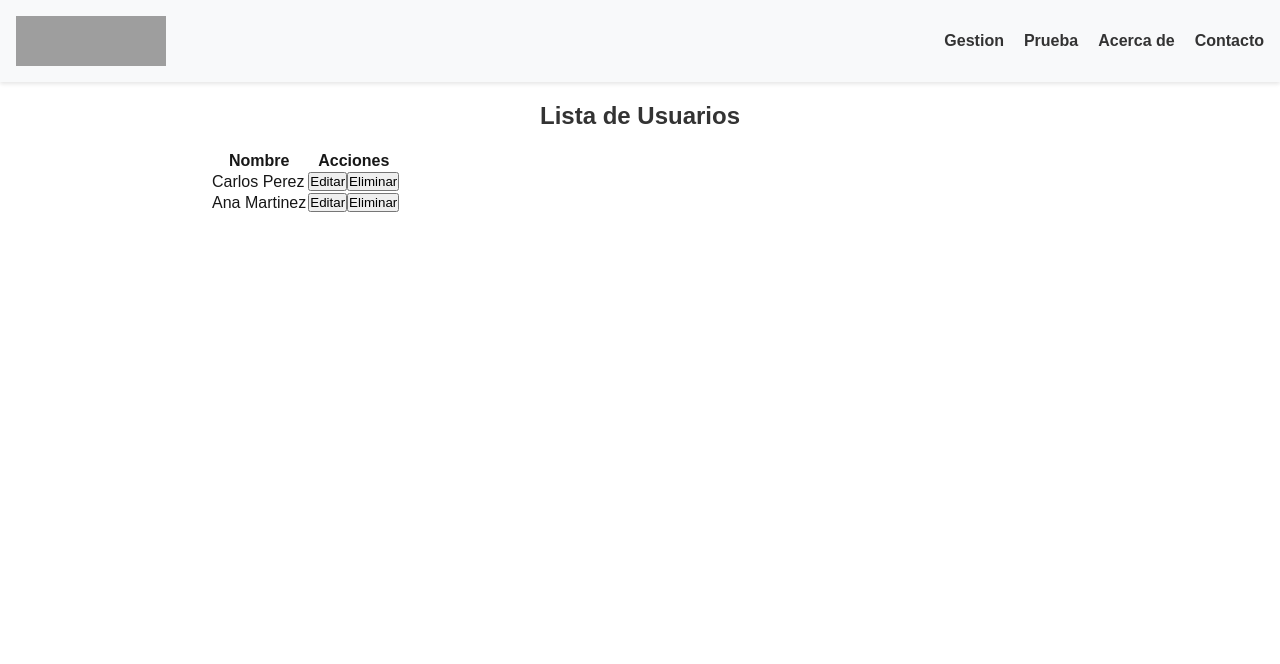
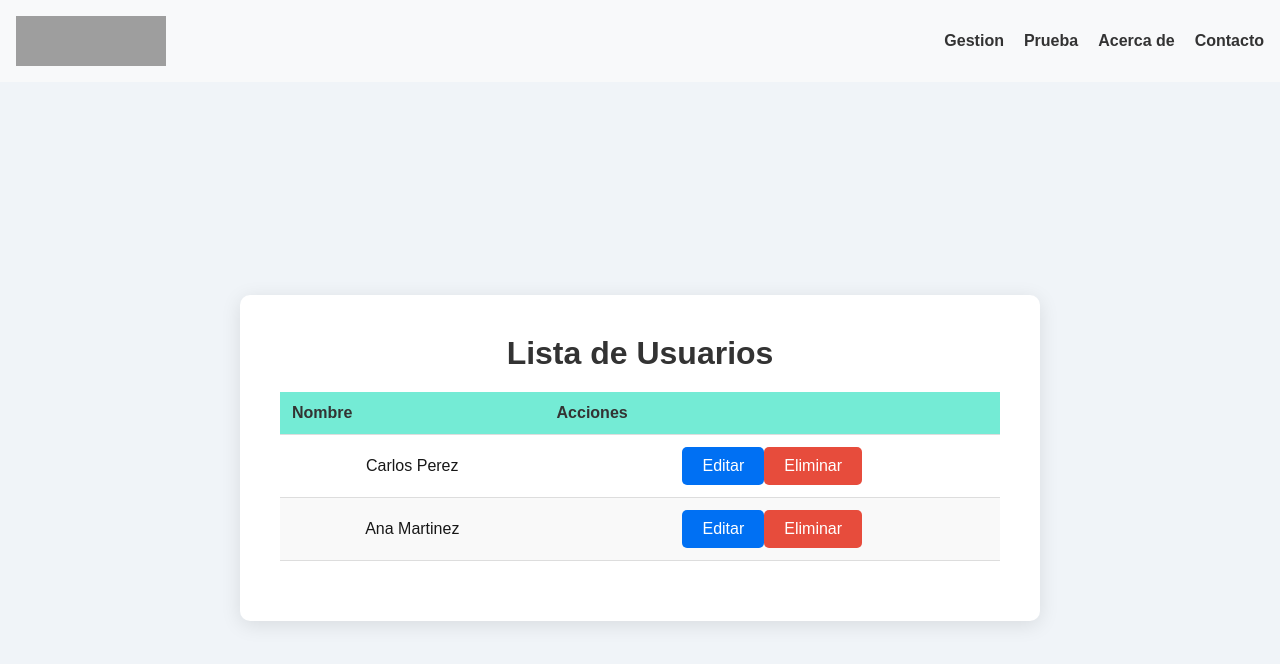
Before and after one commit to FloresCnzls/GestorProyectos, a Next.js app: page /administrador in a window 1280 px wide. Shown: the top 664 px of the page. Built offline with nearby package versions, Linux system fonts and the light colour scheme; grey boxes are pictures that could not be loaded.

Commit message:
Actualizacion Interfaz gestion usuarios
Modificacion de estilos y funcionalidad de modales

```diff
--- /dev/null
+++ b/src/app/administrador/gestionUsuarios/GestionUsu.module.css
@@ -0,0 +1,172 @@
+.page {
+  display: flex;
+  justify-content: center;
+  align-items: center;
+  min-height: 94vh;
+  background-color: #f0f4f8;
+}
+
+.container {
+  background-color: #ffffff;
+  padding: 40px;
+  border-radius: 10px;
+  box-shadow: 0 4px 20px rgba(0, 0, 0, 0.1);
+  max-width: 800px;
+  width: 100%;
+  text-align: center;
+}
+
+.title {
+  font-size: 2rem;
+  color: #333333;
+  margin-bottom: 20px;
+}
+
+.styledTable {
+  width: 100%;
+  border-collapse: collapse;
+  margin-bottom: 20px;
+}
+
+.styledTable th,
+.styledTable td {
+  padding: 12px;
+  border-bottom: 1px solid #ddd;
+}
+
+.styledTable th {
+  background-color: #74ebd5;
+  color: #333;
+  text-align: left;
+}
+
+.styledTable tr:nth-child(even) {
+  background-color: #f9f9f9;
+}
+
+/* Botones */
+.buttonContainer {
+  display: flex;
+  justify-content: flex-end;
+  gap: 10px;
+}
+
+.editBtn,
+.deleteBtn,
+.saveBtn,
+.deleteConfirmBtn {
+  padding: 10px 20px;
+  border: none;
+  border-radius: 5px;
+  font-size: 1rem;
+  cursor: pointer;
+  transition: background-color 0.3s ease;
+}
+
+.editBtn {
+  background-color: #0070f3;
+  color: white;
+}
+
+.editBtn:hover {
+  background-color: #005bb5;
+}
+
+.deleteBtn {
+  background-color: #e74c3c;
+  color: white;
+}
+
+.deleteBtn:hover {
+  background-color: #c0392b;
+}
+
+.modal {
+  display: none;
+  position: fixed;
+  z-index: 1000;
+  top: 0;
+  left: 0;
+  width: 100%;
+  height: 100%;
+  background-color: rgba(0, 0, 0, 0.7);
+  justify-content: center;
+  align-items: center;
+}
+
+
+.modal.active {
+  display: flex;
+}
+
+.modalContent {
+  background-color: #ffffff;
+  padding: 40px;
+  border-radius: 12px;
+  box-shadow: 0 4px 25px rgba(0, 0, 0, 0.2);
+  max-width: 500px;
+  width: 100%;
+  text-align: center;
+  position: relative;
+}
+
+.close {
+  position: absolute;
+  top: 10px;
+  right: 20px;
+  font-size: 28px;
+  cursor: pointer;
+  color: #333;
+  transition: color 0.3s ease;
+}
+
+.close:hover {
+  color: #e74c3c;
+}
+
+.modalTitle {
+  font-size: 1.8rem;
+  margin-bottom: 20px;
+  color: #333;
+}
+
+.modalInput {
+  width: 100%;
+  padding: 12px;
+  margin-bottom: 20px;
+  border-radius: 8px;
+  border: 1px solid #ccc;
+  font-size: 1rem;
+  background-color: #f9f9f9;
+}
+
+.modalBtn {
+  background-color: #0070f3;
+  color: white;
+  padding: 12px 24px;
+  border: none;
+  border-radius: 8px;
+  font-size: 1rem;
+  cursor: pointer;
+  transition: background-color 0.3s ease;
+  margin-top: 10px;
+}
+
+.modalBtn:hover {
+  background-color: #005bb5;
+}
+
+.deleteConfirmBtn {
+  background-color: #e74c3c;
+  color: white;
+}
+
+.deleteConfirmBtn:hover {
+  background-color: #c0392b;
+}
+
+.modalBtnContainer {
+  display: flex;
+  justify-content: space-between;
+  margin-top: 20px;
+}
--- a/src/app/administrador/gestionUsuarios/gestionUsuarios.js
+++ b/src/app/administrador/gestionUsuarios/gestionUsuarios.js
@@ -1,14 +1,23 @@
 "use client";
 
-import React from 'react';
-import styles from './tabla.module.css'
+import React, {useState} from 'react';
+import styles from './GestionUsu.module.css'
 
 
 const GestionUser = () =>{
+  // Estado para controlar modales
+  const [activeModal, setActiveModal] = useState(null);
+
+  const openModal = (modalId) => {
+    setActiveModal(modalId);
+  };
+
+  const closeModal = () => {
+    setActiveModal(null);
+  };
+
   return (
     <div className={styles.page}>
-
-
       <div className={styles.container}>
         <h2 className={styles.title}>Lista de Usuarios</h2>
         <table className={styles.styledTable}>
@@ -22,10 +31,10 @@ const GestionUser = () =>{
             <tr>
               <td>Carlos Perez</td>
               <td>
-              <button className={styles.editBtn} onClick={() => document.getElementById('editModal').style.display = 'block'}>
+                <button className={styles.editBtn} onClick={() => openModal('editModal')}>
                   Editar
                 </button>
-              <button className={styles.deleteBtn} onClick={() => document.getElementById('deleteModal').style.display = 'block'}>
+                <button className={styles.deleteBtn} onClick={() => openModal('deleteModal')}>
                   Eliminar
                 </button>
               </td>
@@ -33,10 +42,10 @@ const GestionUser = () =>{
             <tr>
               <td>Ana Martinez</td>
               <td>
-              <button className={styles.editBtn} onClick={() => document.getElementById('editModal').style.display = 'block'}>
+                <button className={styles.editBtn} onClick={() => openModal('editModal')}>
                   Editar
                 </button>
-              <button className={styles.deleteBtn} onClick={() => document.getElementById('deleteModal').style.display = 'block'}>
+                <button className={styles.deleteBtn} onClick={() => openModal('deleteModal')}>
                   Eliminar
                 </button>
               </td>
@@ -44,22 +53,25 @@ const GestionUser = () =>{
           </tbody>
         </table>
 
-      {/* Modal para Editar */}
-      <div id="editModal" className={styles.modal}>
+        {/* Modal Editar */}
+        <div id="editModal" className={`${styles.modal} ${activeModal === 'editModal' ? styles.active : ''}`}>
           <div className={styles.modalContent}>
-          <span className={styles.close} onClick={() => document.getElementById('editModal').style.display = 'none'}>
+            <span className={styles.close} onClick={closeModal}>
               &times;
             </span>
-          <h3>Editar Usuario</h3>
-          <input type="text" placeholder="Nombre del usuario" />
-          <button className={styles.saveBtn}>Guardar</button>
+            <h3 className={styles.modalTitle}>Editar Usuario</h3>
+            <input type="text" placeholder="Nombre del usuario" className={styles.modalInput} />
+            <input type="email" placeholder="Correo electrónico" className={styles.modalInput} />
+            <div className={styles.modalBtnContainer}>
+              <button className={styles.modalBtn}>Guardar</button>
+            </div>
           </div>
         </div>
 
-      {/* Modal para Eliminar */}
-      <div id="deleteModal" className={styles.modal}>
+        {/* Modal Eliminar */}
+        <div id="deleteModal" className={`${styles.modal} ${activeModal === 'deleteModal' ? styles.active : ''}`}>
           <div className={styles.modalContent}>
-          <span className={styles.close} onClick={() => document.getElementById('deleteModal').style.display = 'none'}>
+            <span className={styles.close} onClick={closeModal}>
               &times;
             </span>
             <h3>¿Estás seguro de que quieres eliminar al usuario?</h3>
@@ -68,7 +80,6 @@ const GestionUser = () =>{
         </div>
       </div>
     </div>
-
   );
 }
 export default GestionUser;
--- a/src/app/administrador/menuAdmin/adminMenu.js
+++ b/src/app/administrador/menuAdmin/adminMenu.js
@@ -8,7 +8,7 @@ const AdminMenu = ({handleMenuClick}) => {
     return (
       <header className={styles.header}>
        <Image
-        src="/logo.png"  // El archivo "logo.png" debe estar en la carpeta "public"
+        src="/logo.png"
         alt="Logo de la aplicación"
         width={150}
         height={50}
```
Lines whose indentation alone changed are shown as unchanged.
